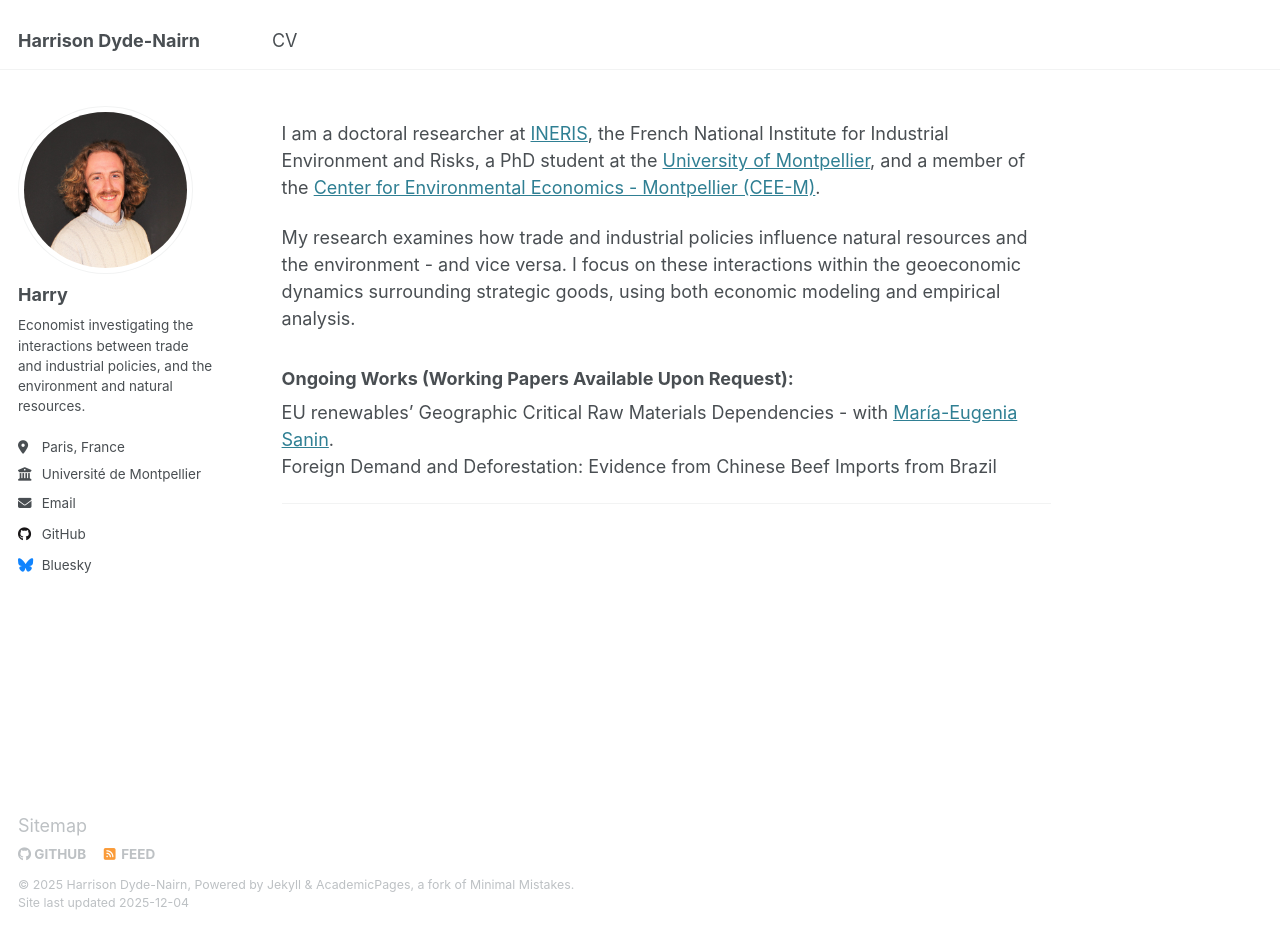
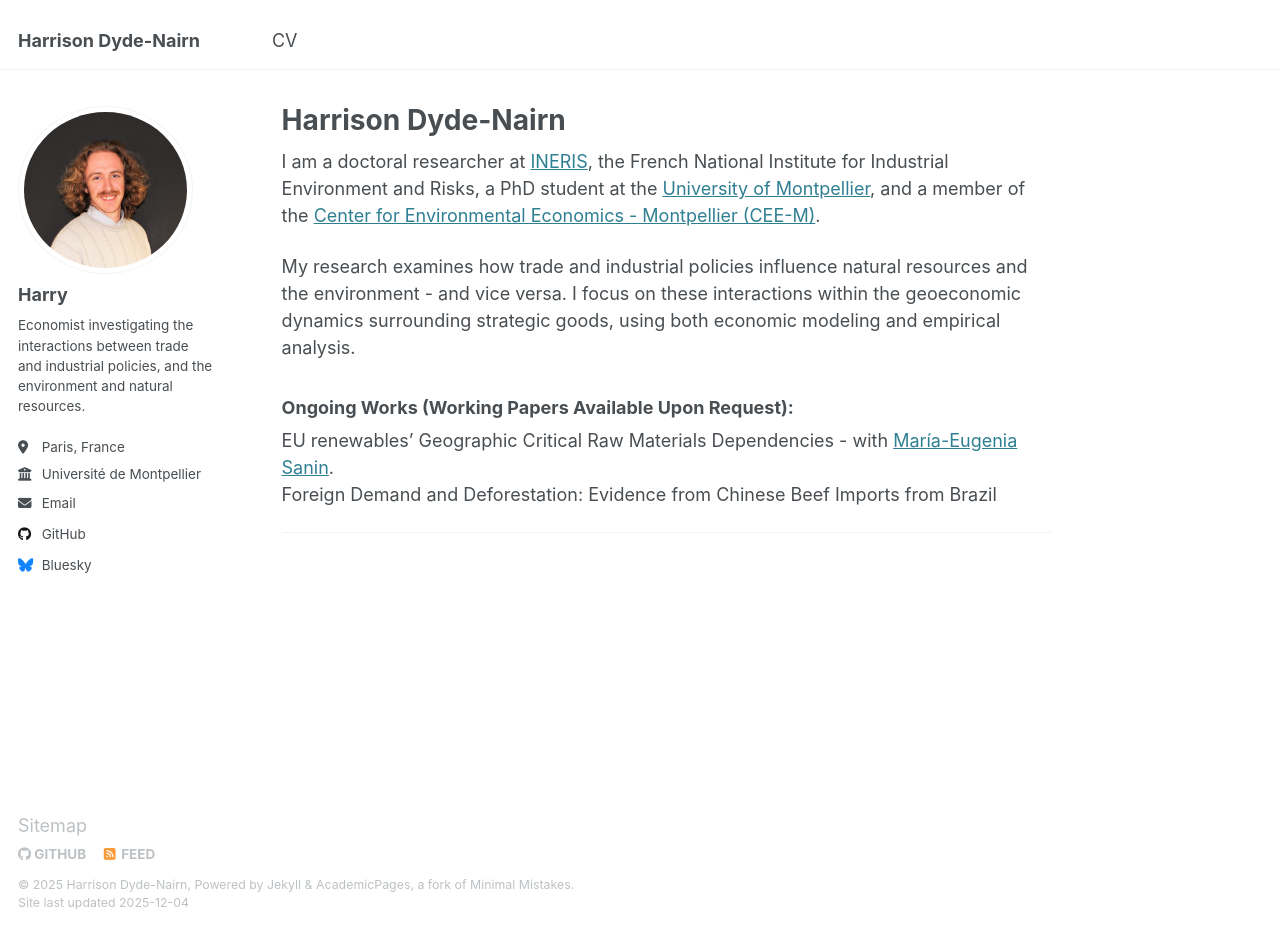
Before and after one commit to hdydenairn/hdydenairn.github.io, a Jekyll site: the page built from _pages/about.md, in a window 1280 px wide and 931 px high. Built offline with Jekyll 4.4.1, drawn with Linux system fonts in a browser that asks for light colours.

Commit message:
Update about.md

```diff
--- a/_pages/about.md
+++ b/_pages/about.md
@@ -1,6 +1,6 @@
 ---
 permalink: /
-title: ""
+title: "Harrison Dyde-Nairn"
 author_profile: true
 redirect_from:
   - /about/
```
